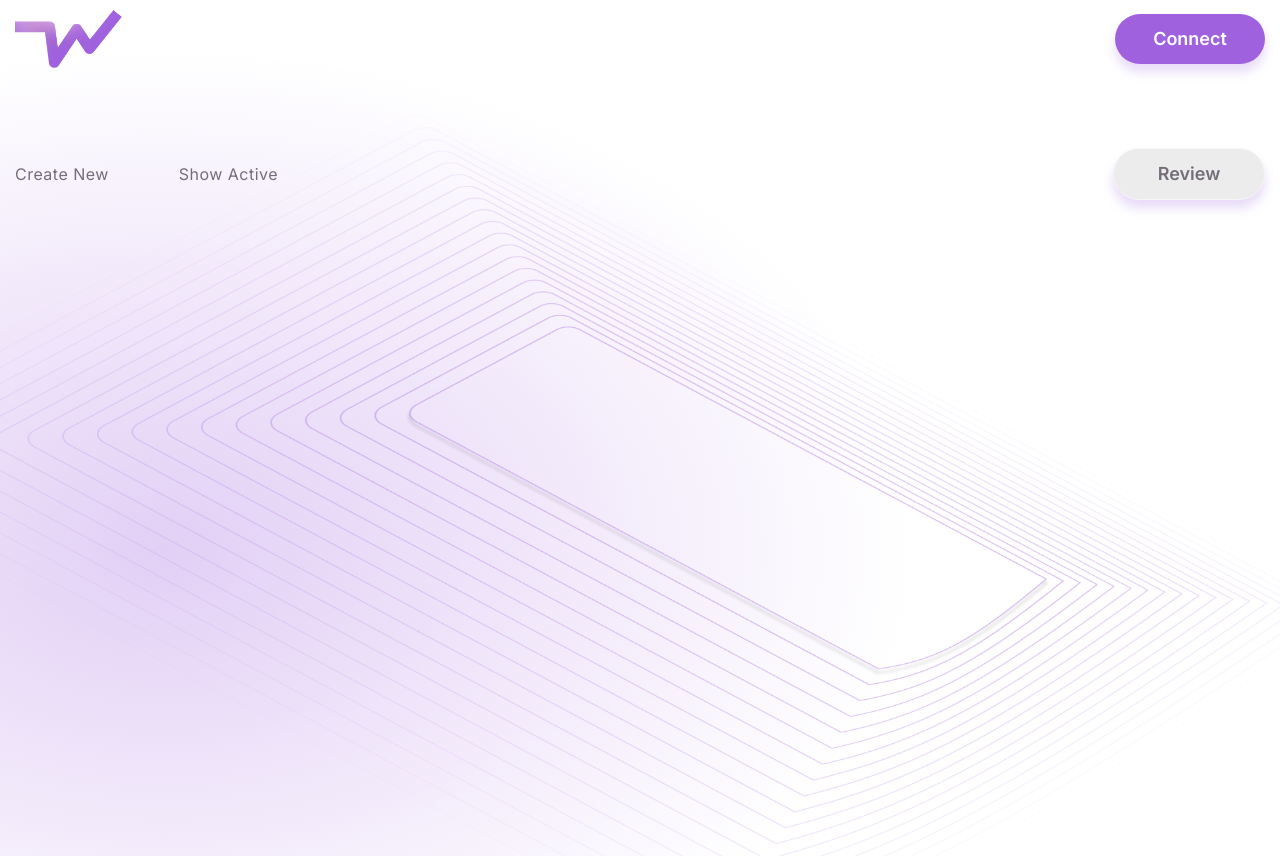
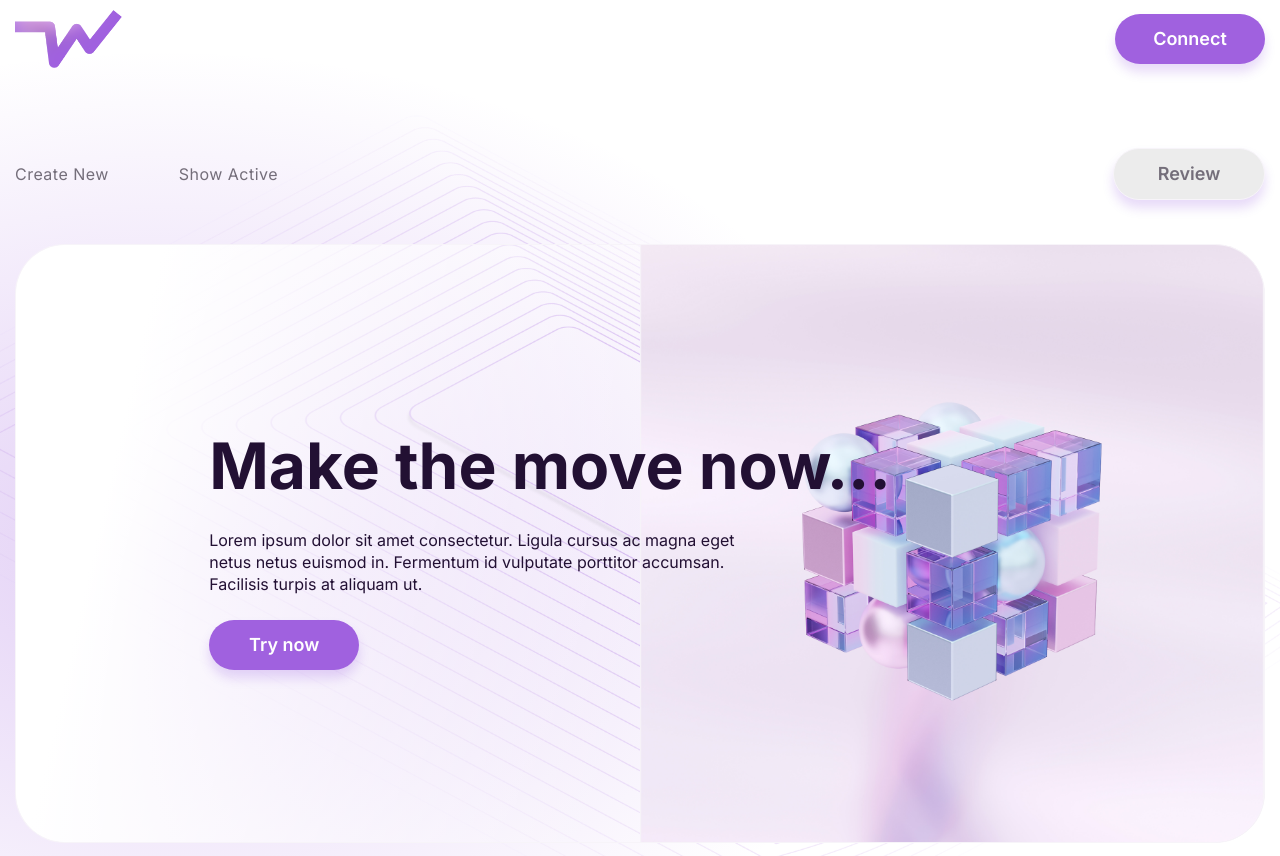
Before and after one commit to fragtex-eth/DezentralizedMR-Website, a React (Create React App) app: page / in a window 1280 px wide. Shown: the top 856 px of the page. Built offline with nearby package versions, Linux system fonts and the light colour scheme.

Commit message:
adding info screen

```diff
--- /dev/null
+++ b/src/component/info/info.css
@@ -0,0 +1,98 @@
+.infocontent {
+  margin-top: 44px;
+  display: flex;
+  justify-content: center;
+}
+.leftside {
+  background: linear-gradient(
+    102.83deg,
+    #ffffff 19.3%,
+    rgba(255, 255, 255, 0) 95.21%
+  );
+  /* Light background */
+  border-top: 1px solid #f7f4f9;
+  border-left: 1px solid #f7f4f9;
+  border-bottom: 1px solid #f7f4f9;
+  height: 597px;
+  width: 50%;
+  border-radius: 50px 0px 0px 50px;
+}
+.rightside {
+  z-index: 1 !important;
+  height: 597px;
+  width: 50%;
+
+  border-top: 1px solid #f7f4f9;
+  border-right: 1px solid #f7f4f9;
+  border-bottom: 1px solid #f7f4f9;
+  background-size: cover;
+  background-repeat: no-repeat;
+  background-position: center center;
+  border-radius: 0px 50px 50px 0px;
+  background-color: #e6d9eac1;
+}
+.content {
+  margin-top: 140px;
+  margin-left: -180px;
+  position: absolute;
+  z-index: 2;
+}
+h1 {
+  font-family: "Inter";
+  font-style: normal;
+  font-weight: 700;
+  font-size: 64px;
+  line-height: 77px;
+  display: flex;
+  align-items: center;
+
+  /* Dark main */
+
+  color: #221033;
+  margin-bottom: 25px;
+}
+p {
+  font-family: "Inter";
+  font-style: normal;
+  font-weight: 400;
+  font-size: 16px;
+  line-height: 22px;
+  /* or 138% */
+
+  display: flex;
+  align-items: center;
+
+  /* Dark main */
+
+  color: #221033;
+  width: 550px;
+  margin: 0;
+  margin-bottom: 25px;
+}
+.startbtn {
+  display: flex;
+  justify-content: center;
+  text-align: center;
+  align-items: center;
+  all: unset;
+  background: #a061df;
+  /* button shadow */
+
+  box-shadow: 0px 8px 12px rgba(93, 0, 207, 0.15);
+  border-radius: 40px;
+  width: 150px;
+  height: 50px;
+
+  font-family: "Inter";
+  font-style: normal;
+  font-weight: 600;
+  font-size: 18px;
+  line-height: 22px;
+  /* identical to box height */
+
+  text-align: center;
+
+  /* text */
+
+  color: #ffffff;
+}
--- /dev/null
+++ b/src/component/info/info.js
@@ -0,0 +1,23 @@
+import "./info.css";
+import cube from "../../assets/cube.png";
+
+export default function Info() {
+  return (
+    <div className="infocontent">
+      <div className="content">
+        <h1>Make the move now... </h1>
+        <p>
+          Lorem ipsum dolor sit amet consectetur. Ligula cursus ac magna eget
+          netus netus euismod in. Fermentum id vulputate porttitor accumsan.
+          Facilisis turpis at aliquam ut.
+        </p>
+        <button className="startbtn">Try now</button>
+      </div>
+      <div className="leftside"></div>
+      <div
+        className="rightside"
+        style={{ backgroundImage: `url(${cube})` }}
+      ></div>
+    </div>
+  );
+}
--- a/src/component/main/main.js
+++ b/src/component/main/main.js
@@ -1,6 +1,6 @@
 import "./main.css";
 import lines from "../../assets/lines.png";
-
+import Info from "../info/info";
 export default function Main() {
   return (
     <div className="maincontent">
@@ -17,6 +17,7 @@ export default function Main() {
       </div>
       <img src={lines} className="linesBackground" alt="" />
       <div className="elblur"></div>
+      <Info />
     </div>
   );
 }
```
Also changed, not shown: src/assets/cube.png (added).
